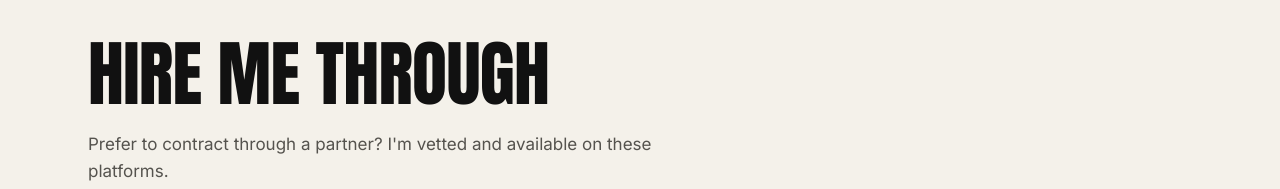
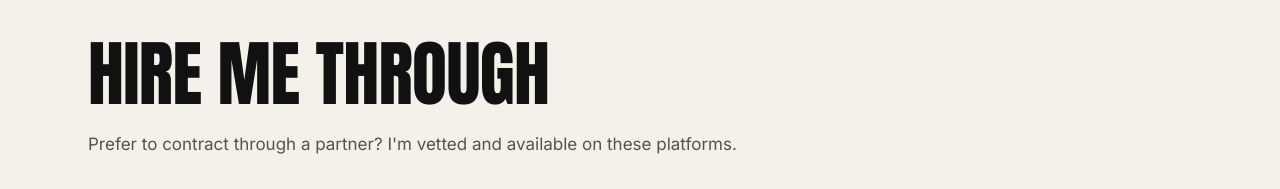
Before and after one commit to alvarofpp/alvarofpp.github.io, an Astro site: page / in a window 1280 px wide. Shown: the part 6640-6829 px from the top of the page. Built offline with nearby package versions, Linux system fonts and the light colour scheme; Astro itself is replaced by a stand-in of ours.

Commit message:
fix(site): evita palavra órfã no subtítulo da seção de contratação

```diff
--- a/src/pages/index.astro
+++ b/src/pages/index.astro
@@ -367,7 +367,7 @@ const caseStudyFor = (bullet: string) =>
   .oss p:last-child { margin: 0; font-size: 14px; color: var(--ink-soft); }
 
   /* Hire through partners */
-  .hire-sub { margin: -16px 0 32px; color: var(--ink-soft); max-width: 60ch; }
+  .hire-sub { margin: -16px 0 32px; color: var(--ink-soft); text-wrap: pretty; }
   .hire-grid { display: flex; flex-wrap: wrap; gap: 32px; align-items: center; }
   .partner {
     display: flex; align-items: center; justify-content: center; width: 260px; height: 160px;
```
